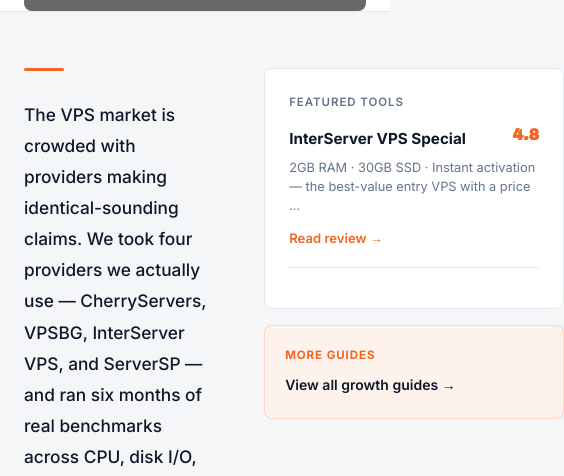
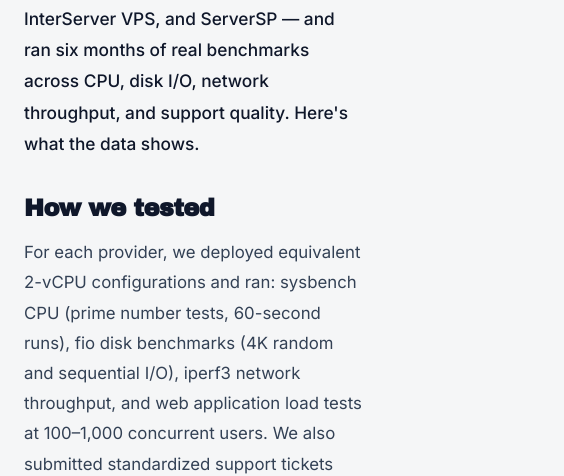
Before and after one commit to nikcho1337/stackadvisor, a Next.js app: page /blog/best-vps-hosting-2026 in a window 390 px wide. Shown: the part 801-1277 px from the top of the page, 564 px wide, since content can reach past the window. Built offline with nearby package versions, Linux system fonts and the light colour scheme; grey boxes are pictures that could not be loaded.

Commit message:
Fix blog article page on mobile — collapse layout, hide sidebar, shrink cover image
Co-Authored-By: Claude Sonnet 4.6 <noreply@anthropic.com>

```diff
--- a/app/blog/[slug]/page.tsx
+++ b/app/blog/[slug]/page.tsx
@@ -56,7 +56,7 @@ export default async function ArticlePage({ params }: Props) {
       {article.image && (
         <div style={{ background: "var(--bg-white)", borderBottom: "1px solid var(--border)" }}>
           <div className="container" style={{ padding: "0 24px" }}>
-            <div style={{ position: "relative", width: "100%", height: "420px", borderRadius: "0 0 var(--radius) var(--radius)", overflow: "hidden" }}>
+            <div style={{ position: "relative", width: "100%", height: "clamp(200px, 40vw, 420px)", borderRadius: "0 0 var(--radius) var(--radius)", overflow: "hidden" }}>
               <Image
                 src={article.image}
                 alt={article.imageAlt}
@@ -73,7 +73,7 @@ export default async function ArticlePage({ params }: Props) {
       {/* Body */}
       <div style={{ background: "var(--bg)", padding: "56px 0" }}>
         <div className="container">
-          <div style={{ display: "grid", gridTemplateColumns: "1fr 300px", gap: "56px", alignItems: "start" }}>
+          <div className="article-body-grid" style={{ display: "grid", gridTemplateColumns: "1fr 300px", gap: "56px", alignItems: "start" }}>
 
             {/* Article */}
             <article>
@@ -93,7 +93,7 @@ export default async function ArticlePage({ params }: Props) {
             </article>
 
             {/* Sidebar */}
-            <div style={{ position: "sticky", top: "80px", display: "flex", flexDirection: "column", gap: "16px" }}>
+            <div className="article-sidebar" style={{ position: "sticky", top: "80px", display: "flex", flexDirection: "column", gap: "16px" }}>
               {relatedTools.length > 0 && (
                 <div style={{ background: "var(--bg-white)", border: "1px solid var(--border)", borderRadius: "var(--radius)", padding: "24px" }}>
                   <div className="label" style={{ marginBottom: "16px" }}>Featured Tools</div>
--- a/app/globals.css
+++ b/app/globals.css
@@ -282,6 +282,8 @@ a:hover { color: var(--accent); }
   .grid-4             { grid-template-columns: 1fr 1fr !important; gap: 12px !important; }
   .grid-5             { grid-template-columns: 1fr 1fr !important; gap: 10px !important; }
   .trust-card         { text-align: center !important; }
+  .article-body-grid  { grid-template-columns: 1fr !important; gap: 32px !important; }
+  .article-sidebar    { display: none !important; }
   .review-hero-grid   { grid-template-columns: 1fr !important; gap: 24px !important; }
   .review-body-grid   { grid-template-columns: 1fr !important; gap: 24px !important; }
   .review-sidebar     { order: -1; }
```
